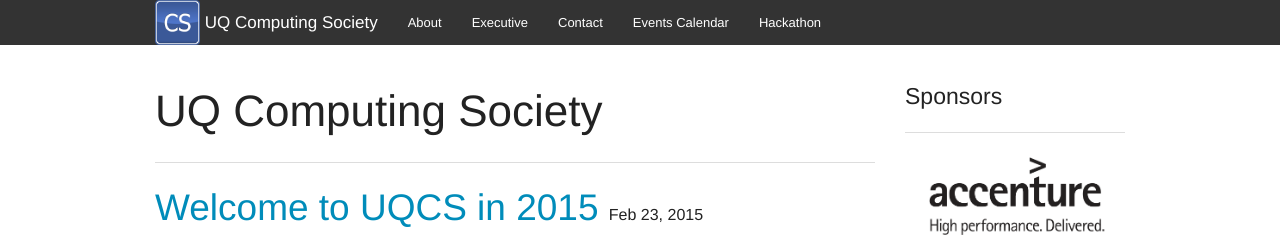
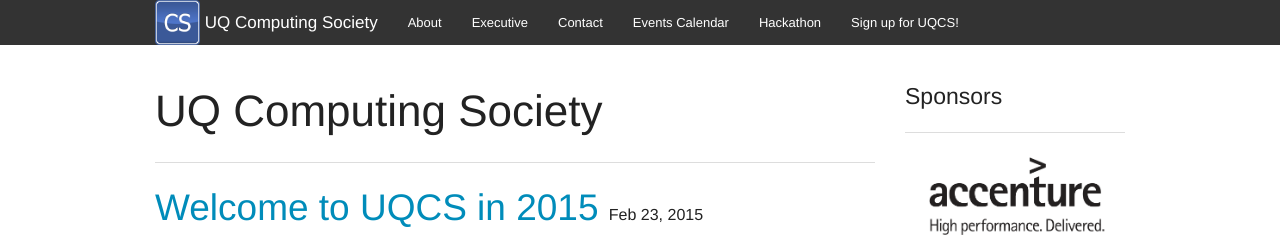
Before and after one commit to UQComputingSociety/website, a Jekyll site: the page built from index.html, in a window 1280 px wide. Shown: the top 237 px of the page. Built offline with Jekyll 4.4.1, drawn with Linux system fonts in a browser that asks for light colours; nearby versions of some CDN libraries; the list of posts is cut into pages by our own code.

Commit message:
Sign up for on website for Market Day

```diff
--- a/_includes/nav.html
+++ b/_includes/nav.html
@@ -4,4 +4,5 @@
 <li><a href="{{site.baseurl}}/contact.html">Contact</a></li>
 <li><a href="{{site.baseurl}}/calendar.html">Events Calendar</a>
 <li><a href="{{site.baseurl}}/hackathon/index.html">Hackathon</a>
+<li><a href="http://goo.gl/forms/FFcrizIUS8">Sign up for UQCS!</a>
 </ul>
```
